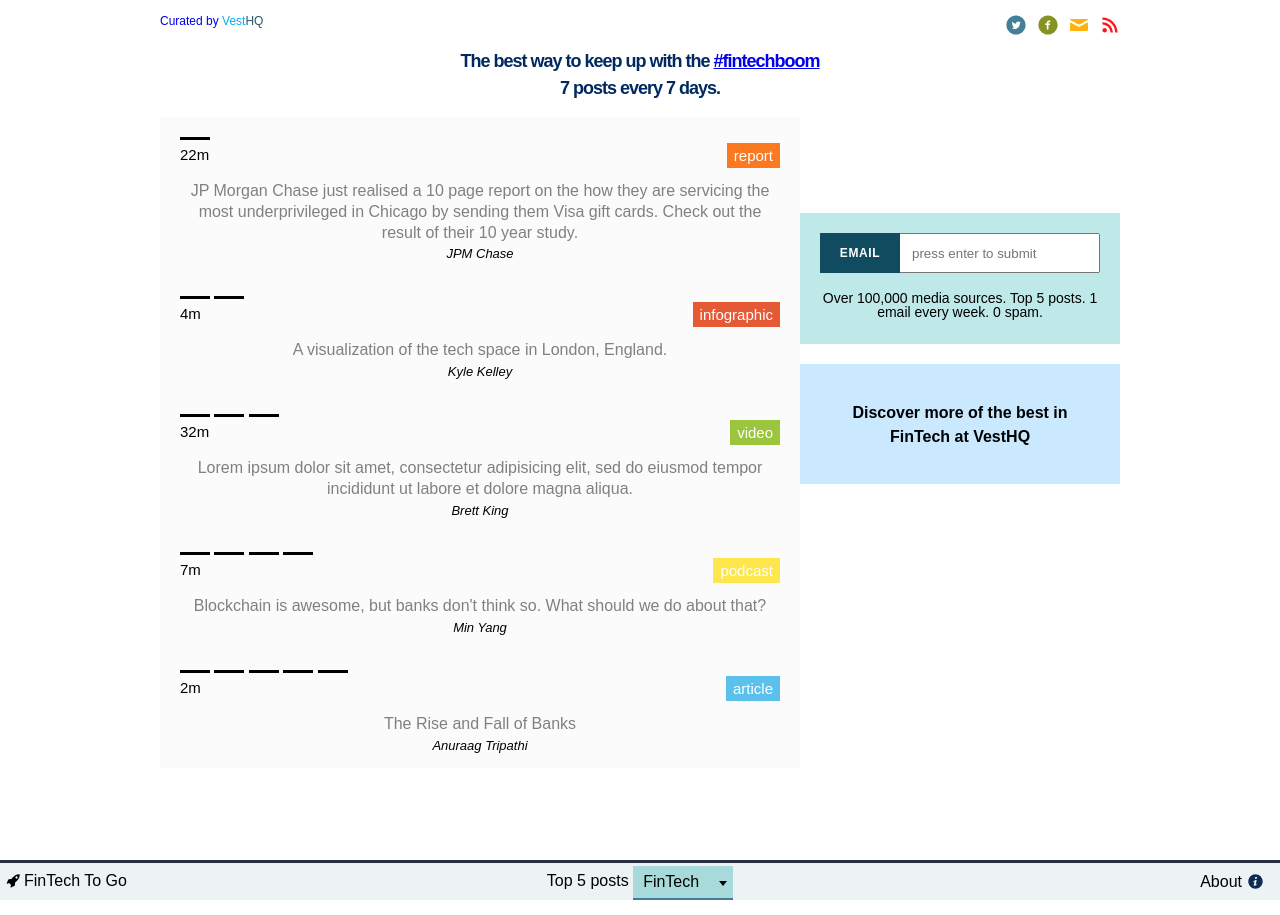
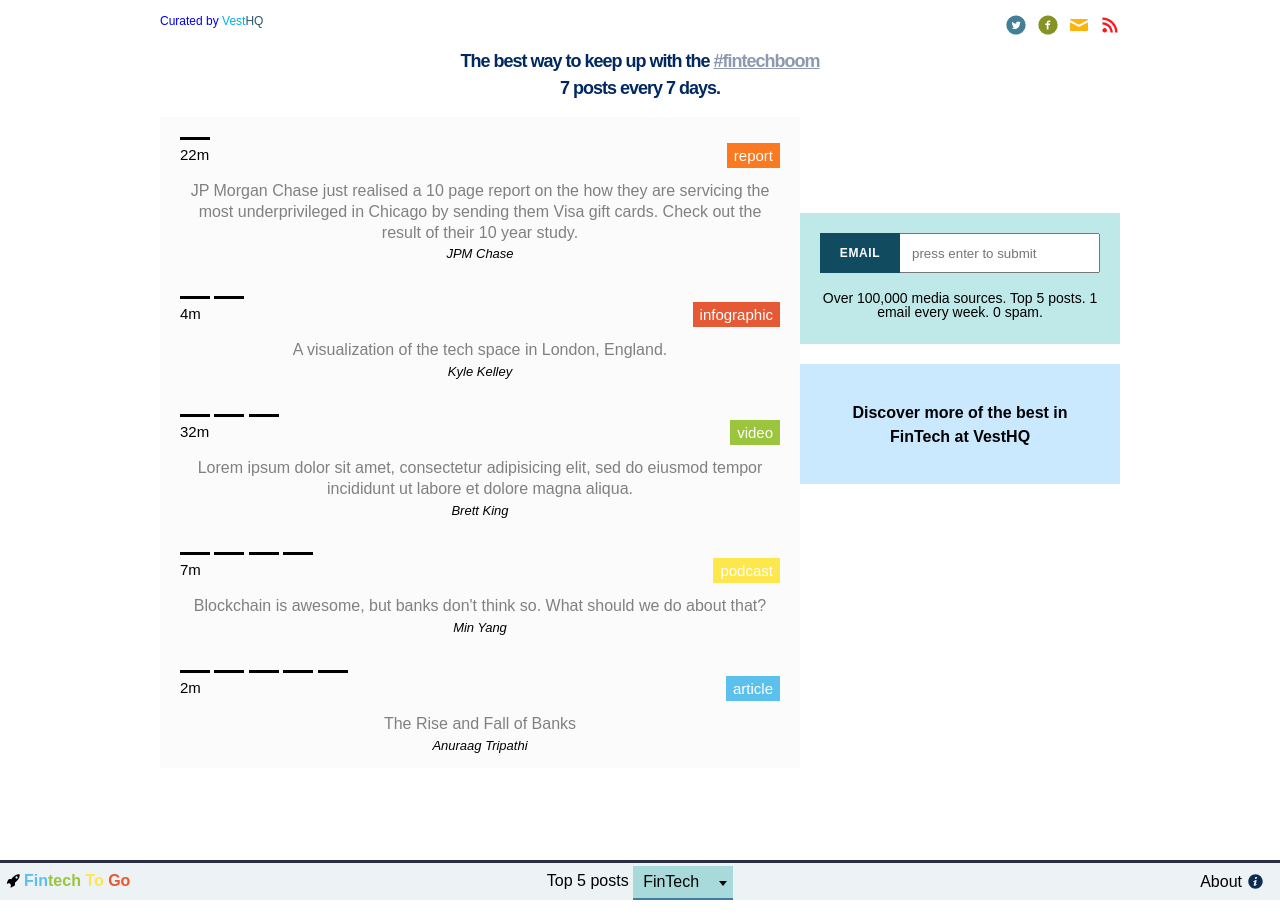
Before and after one commit to VestHQ/FinTechToGo, a Jekyll site: the page built from index.html, in a window 1280 px wide. Built offline with Jekyll 4.4.1, drawn with Linux system fonts in a browser that asks for light colours; some web fonts are replaced.

Commit message:
changed logo colors

```diff
--- a/_includes/footer.html
+++ b/_includes/footer.html
@@ -25,7 +25,7 @@
   </div>
 
   <h2>
-    The best way to keep up with the <a href="#">#fintechboom</a>
+    The best way to keep up with the <a href="https://twitter.com/search?src=typd&q=%23fintechboom" target="_blank">#fintechboom</a>
     <br>
     7 posts every 7 days.
   </h2>
--- a/_includes/header.html
+++ b/_includes/header.html
@@ -2,8 +2,8 @@
 <header>
   <div class="header-container">
     <h1>
-      <a href="/"><img src="/assets/img/rocket.svg" alt="home" />FinTech To Go</a>
-      <a href="/"><img src="/assets/img/rocket.svg" alt="home" />FTG</a>
+      <a href="/"><img src="/assets/img/rocket.svg" alt="home" /><span class="first-color">Fin</span><span class="second-color">tech</span> <span class="third-color">To</span> <span class="fourth-color">Go</span></a>
+      <a href="/"><img src="/assets/img/rocket.svg" alt="home" /><span class="first-color">F</span><span class="second-color">T</span><span class="third-color">G</span></a>
     </h1>
 
     <div class="search">
--- a/_sass/1-base/type.sass
+++ b/_sass/1-base/type.sass
@@ -5,6 +5,25 @@
 // Fonts
 body
   font-family: "AvenirLTStd-Book", sans-serif
+
+h1 a
+  font-weight: 900 !important
+  .first-color
+    color: #5BC0EB
+    &:hover
+      color: #12A6EA
+  .second-color
+    color: #9BC53D
+    &:hover
+      color: #85C101
+  .third-color
+    color: #FDE74C
+    &:hover
+      color: #F2D500
+  .fourth-color
+    color: #E55934
+    &:hover
+      color: #E22D00
 
 a.source
   display: block
@@ -50,8 +69,11 @@
   color: #01295F
   letter-spacing: -1px
   font-size: 18px
-  font-weight: 600
+  font-weight: 800 !important
   line-height: 1.5
+
+h2 a
+  color: #8D99AE
 
 // Links
 .tag
--- a/_sass/3-layout/header.sass
+++ b/_sass/3-layout/header.sass
@@ -199,13 +199,11 @@
     .button
       display: inline-block
       text-align: center
-      // background-color: #A8DADC
-      // border-bottom: 2px solid #457B9D
       padding: 7px
       margin-bottom: -8px
       cursor: pointer
-    &:hover
-      // color: white
+      &:hover
+        text-decoration: underline
     img
       +size (15px)
       margin-left: 6px
@@ -286,3 +284,6 @@
 
   .dropdown-content a
     text-decoration: underline
+
+  .button
+    text-decoration: underline
```
Also changed, not shown: 2 other files.
